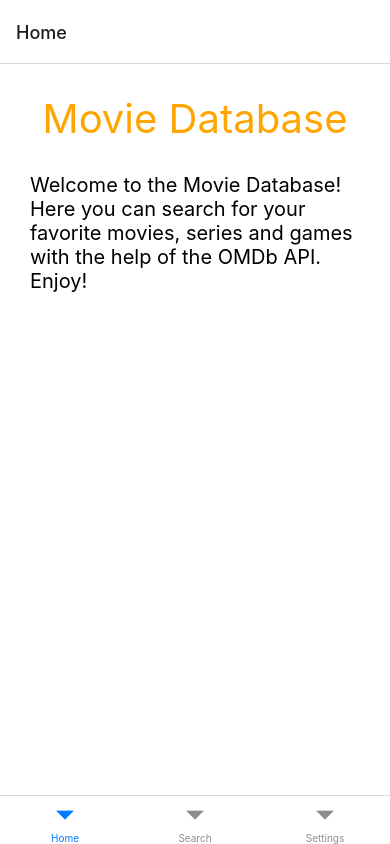
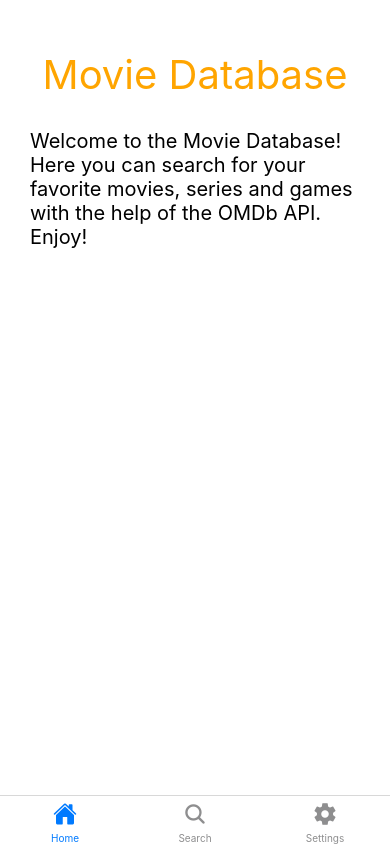
Before and after one commit to pernillalumikero/movie-app, a React Native app: screen /Language in a window 390 px wide. Built offline with nearby package versions, Linux system fonts and the light colour scheme.

Commit message:
bottomnav + drawernav working

```diff
--- a/App.js
+++ b/App.js
@@ -1,7 +1,6 @@
 import { NavigationContainer } from '@react-navigation/native';
 import 'react-native-gesture-handler';
 import BottomNav from './components/BottomNav';
-import DrawerNav from './components/DrawerNav';
 
 export default function App() {
   return (
--- a/components/About.js
+++ b/components/About.js
@@ -1,6 +1,5 @@
 import React from 'react'
 import { View, Text, StyleSheet } from 'react-native'
-import DrawerNav from './DrawerNav';
 
 export default function About() {
   return (
@@ -12,7 +11,6 @@ export default function About() {
             Information about movies is fetched with OMDb API.
             Copyright © Pernilla Lumikero 2023
         </Text>
-      <DrawerNav />
     </View>
   )
 }
--- a/components/BottomNav.js
+++ b/components/BottomNav.js
@@ -2,17 +2,17 @@ import React from 'react'
 import { createBottomTabNavigator } from '@react-navigation/bottom-tabs';
 import Home from './Home';
 import MovieSearch from './MovieSearch';
-import About from './About';
-import { Entypo } from '@expo/vector-icons';
+import DrawerNav from './DrawerNav';
+import { Ionicons } from '@expo/vector-icons';
 
 const Tab = createBottomTabNavigator();
 
 export default function BottomNav() {
     return (
-        <Tab.Navigator>
-          <Tab.Screen name="Home" component={Home} />
-          <Tab.Screen name="Search" component={MovieSearch} />
-          <Tab.Screen name="Settings" component={About} />
+        <Tab.Navigator screenOptions={{headerShown: false}}>
+          <Tab.Screen name="Home" component={Home} options={{ tabBarIcon: ({color}) => <Ionicons name="home" size={24} color={color} />}}/>
+          <Tab.Screen name="Search" component={MovieSearch} options={{ tabBarIcon: ({color}) => <Ionicons name="search" size={24} color={color} />}} />
+          <Tab.Screen name="Settings" component={DrawerNav} options={{ tabBarIcon: ({color}) => <Ionicons name="ios-settings-sharp" size={24} color={color} />}} />
         </Tab.Navigator>
       );
 }
--- a/components/DrawerNav.js
+++ b/components/DrawerNav.js
@@ -1,17 +1,15 @@
 import React from 'react'
 import { createDrawerNavigator } from '@react-navigation/drawer';
-import MovieSearch from './MovieSearch';
-import Home from './Home';
 import About from './About';
+import Language from './Language';
 
 const Drawer = createDrawerNavigator();
 
 export default function DrawerNav() {
     return (
-        <Drawer.Navigator>
-          <Drawer.Screen name="Language" component={Home} />
-          <Drawer.Screen name="Movie Search" component={MovieSearch} />
+        <Drawer.Navigator >
           <Drawer.Screen name="About" component={About} />
+          <Drawer.Screen name="Language" component={Language} />
         </Drawer.Navigator>
       );
 }
--- a/components/Home.js
+++ b/components/Home.js
@@ -1,11 +1,9 @@
 import React from 'react'
 import { StyleSheet, Text, View } from 'react-native';
-import BottomNav from './BottomNav';
 
-export default function Home({navigation}) {
+export default function Home() {
   return (
     <View style={styles.container}>
-
       <Text style={styles.header1}>Movie Database</Text>
       <Text style={styles.text}>Welcome to the Movie Database!
         Here you can search for your favorite movies,
@@ -21,7 +19,7 @@ const styles = StyleSheet.create({
       flex: 1,
       backgroundColor: '#fff',
       alignItems: 'center',
-      paddingTop: 30
+      paddingTop: 50
     },
     header1: {
       fontSize: 40,
--- /dev/null
+++ b/components/Language.js
@@ -0,0 +1,31 @@
+import React from 'react'
+import { View, Text, StyleSheet } from 'react-native'
+
+export default function Language() {
+    return (
+        <View style={styles.container}>
+            <Text style={styles.header1}>Choose Language</Text>
+            <Text style={styles.text}>English</Text>
+            <Text style={styles.text}>Swedish</Text>
+            <Text style={styles.text}>Finnish</Text>
+        </View>
+    )
+}
+
+const styles = StyleSheet.create({
+    container: {
+        flex: 1,
+        backgroundColor: '#fff',
+        alignItems: 'center',
+        paddingTop: 30
+    },
+    header1: {
+        fontSize: 40,
+        color: 'orange',
+        marginBottom: 20
+      },
+      text: {
+        fontSize: 20,
+        padding: 10
+      }
+});
--- a/components/MovieSearch.js
+++ b/components/MovieSearch.js
@@ -7,9 +7,11 @@ export default function MovieSearch() {
     const [movies, setMovies] = useState([]);
     const [searchedMovie, setSearchedMovie] = useState("My little pony");
 
+    let newSearch = searchedMovie;
+
     const fetchMovies = async () => {
         try {
-          const response = await fetch(`https://www.omdbapi.com/?apikey=39ecd9bc&s=${searchedMovie}`);
+          const response = await fetch(`https://www.omdbapi.com/?apikey=39ecd9bc&s=${newSearch}`);
           const movieList = await response.json();
           setMovies(movieList);
         } catch(error) {
@@ -22,7 +24,9 @@ export default function MovieSearch() {
       }, [])
 
       const handleChange = (value) => {
-        setSearchedMovie(value, fetchMovies())
+        newSearch = value
+        setSearchedMovie(newSearch)
+        fetchMovies()
 
         console.log(movies)
       }
@@ -43,6 +47,7 @@ export default function MovieSearch() {
                 <Image source={{uri: item.Poster}} style={styles.poster} />
                 <Text>Year: {item.Year}</Text>
                 <Text>Type: {item.Type}</Text>
+                <View style={styles.line}></View>
                 </View>
               )}
             />
@@ -55,7 +60,7 @@ const styles = StyleSheet.create({
         flex: 1,
         backgroundColor: '#fff',
         alignItems: 'center',
-        paddingTop: 30
+        paddingTop: 50,
     },
     header1: {
         fontSize: 40,
@@ -75,10 +80,19 @@ const styles = StyleSheet.create({
     },
     poster: {
       height: 100,
-      width: 80
+      width: 80,
+      marginBottom: 20
     },
     title: {
-      fontSize: 20
+      fontSize: 20,
+      padding: 20,
+      paddingTop: 0
+    },
+    line: {
+      height: 1,
+      width: 300,
+      backgroundColor: 'black',
+      marginTop: 20
     }
 
 });
```
